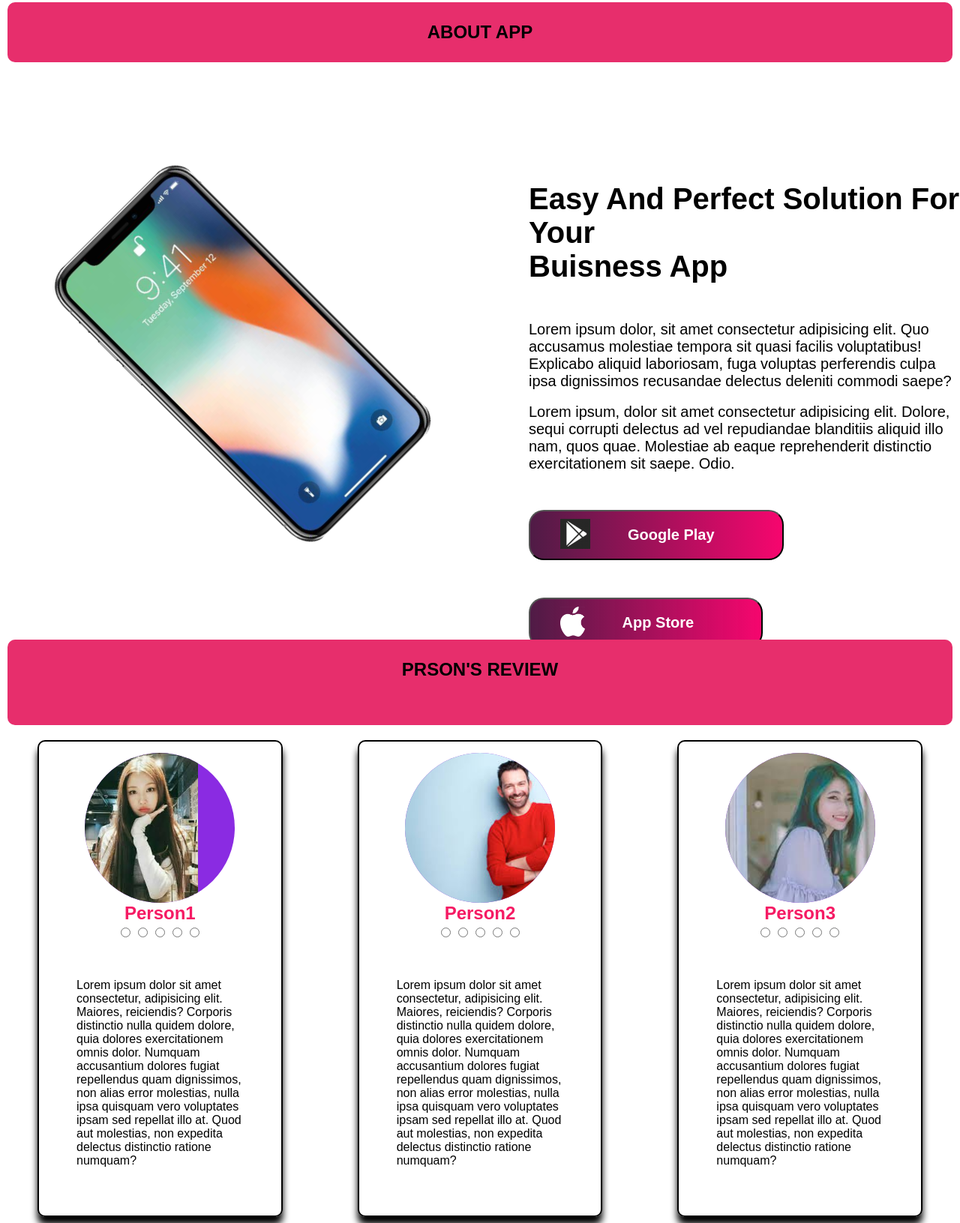
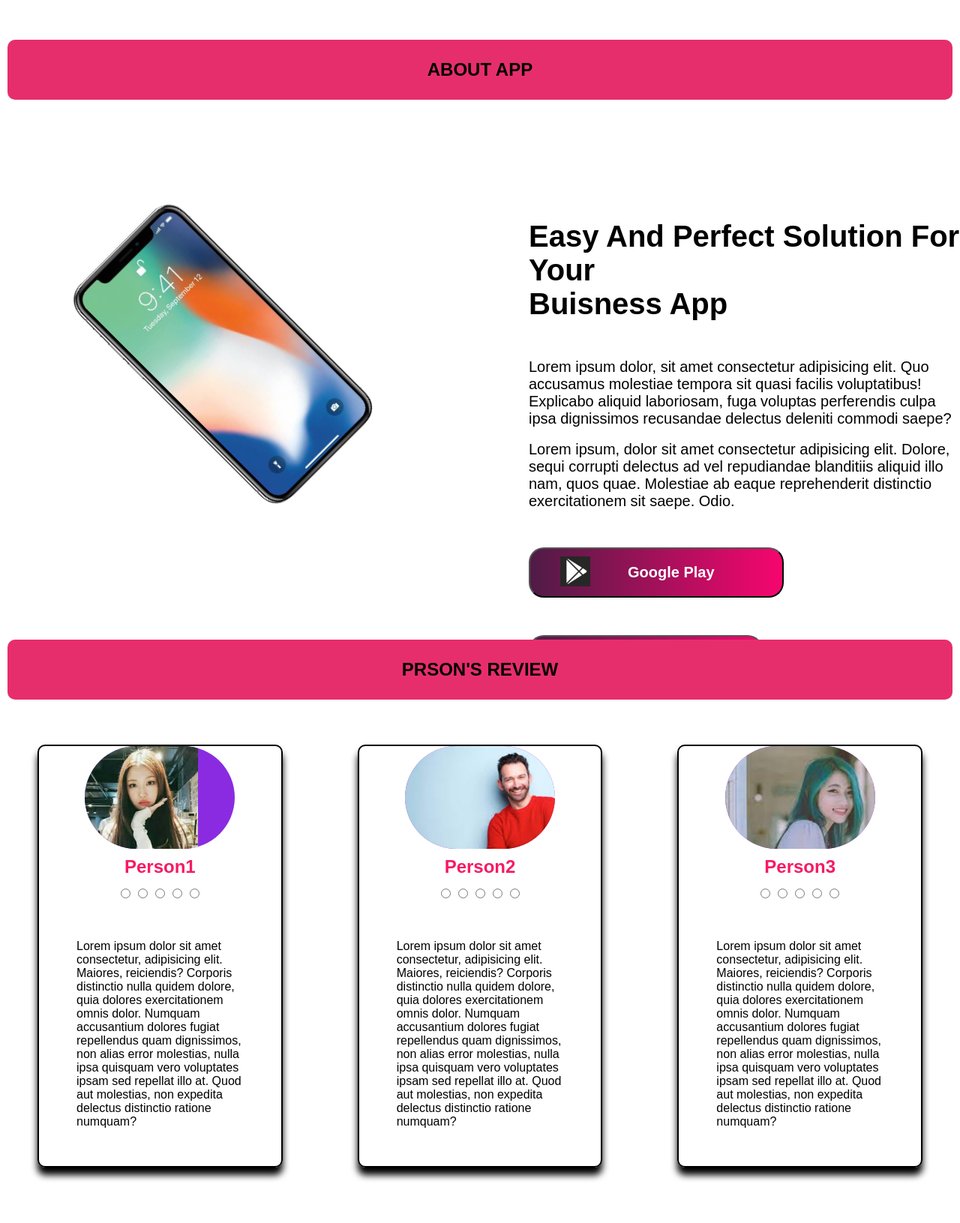
Before and after one commit to Deep881/www.BestApp.in, a plain HTML site: page index.html in a window 1280 px wide. Shown: the part 1687-3318 px from the top of the page at 75% size. Drawn offline with Linux system fonts and the light colour scheme.

Commit message:
trying and modifiying

```diff
--- a/css/style.css
+++ b/css/style.css
@@ -7,7 +7,6 @@
 
 /* home section */
 #home {
-
     height: 100vh;
 }
 
@@ -75,6 +74,7 @@ header {
 .left1 {
     display: flex;
     flex-direction: column;
+    height: 100vh;
     background-color: rgba(221, 132, 132, 0);
     flex-basis: 50%;
     border-radius: 10px;
@@ -116,6 +116,7 @@ header {
 }
 
 .left2 {
+    height: 100vh;
     background-color: rgba(232, 100, 100, 0);
     flex-basis: 50%;
     border-radius: 10px;
@@ -179,7 +180,7 @@ header {
 .f1 {
     display: flex;
     flex-direction: column;
-    height: 80vh;
+    height: 90vh;
     border: 2px solid black;
     border-radius: 10px;
     margin: 50px 10px 50px 10px;
@@ -217,7 +218,7 @@ header {
     height: 10vh;
     flex-basis: 100%;
     border-radius: 10px;
-    margin: 0px 10px 10px 10px;
+    margin: 50px 10px 10px 10px;
     line-height: 10vh;
 }
 
@@ -228,7 +229,6 @@ header {
 .abt {
     display: flex;
 }
-
 .abt1 img {
     margin-left: 30%;
     border-radius: 30px;
@@ -255,13 +255,13 @@ header {
 }
 
 .abt1 {
-    height: 87vh;
+    height: 100vh;
     flex-basis: 49%;
     margin: 0px 10px 30px 10px;
 }
 
 .abt2 {
-    height: 87vh;
+    height: 100vh;
     flex-basis: 49%;
     border-radius: 10px;
     margin: 0px 0px 30px 10px;
@@ -317,14 +317,14 @@ header {
 .rev-title {
     background-color: rgb(231, 46, 108);
     height: 10vh;
-    flex-basis: 100%;
     border-radius: 10px;
     margin: 0px 10px 10px 10px;
     line-height: 10vh;
     text-align: center;
 }
 
-#review h2 {
+.per h2 {
+    padding: 10px;
     color: rgb(245, 27, 100);
     text-align: center;
 }
@@ -336,10 +336,10 @@ header {
     border: 2px solid black;
     border-radius: 10px;
     box-shadow: 0px 10px 10px black;
-    height: 79vh;
+    height: 70vh;
     flex-basis: 28%;
     border-radius: 10px;
-    margin: 10px 50px 30px 50px;
+    margin: 50px 50px 30px 50px;
 }
 
 .per-img {
--- a/index.html
+++ b/index.html
@@ -40,7 +40,7 @@
         <button><a href=""> DOWNLOAD NOW</a></button>
       </aside>
       <aside class="left2">
-        <img src="images/moveingpng.png" alt="" height="500px">
+        <img src="images/moveingpng.png" alt="" height="400px">
       </aside>
     </section>
   </main>
@@ -83,7 +83,7 @@
     </section>
     <div class="abt">
       <aside class="abt1">
-        <img src="images/moveingpng.png" alt="" height="500px">
+        <img src="images/moveingpng.png" alt="" height="400px">
       </aside>
       <aside class="abt2">
         <h1>Easy And Perfect Solution For Your <br> Buisness App</h1>
```
